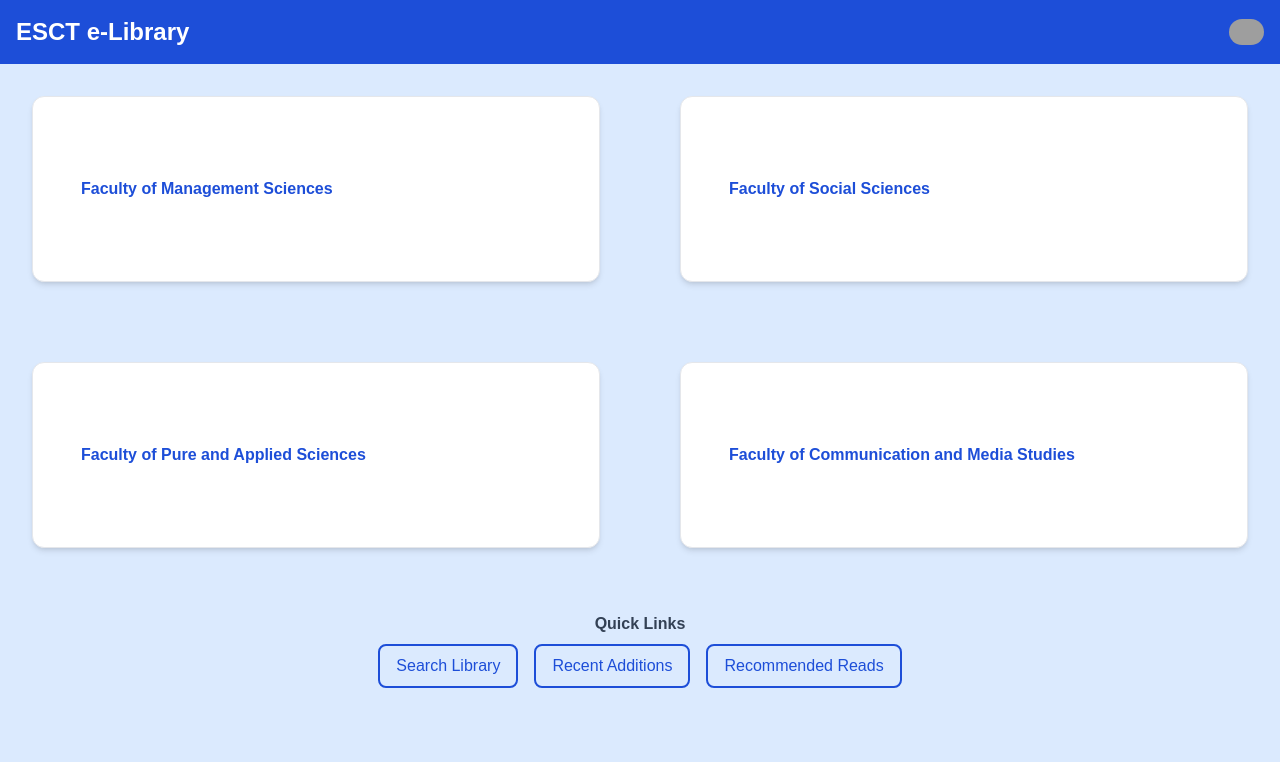
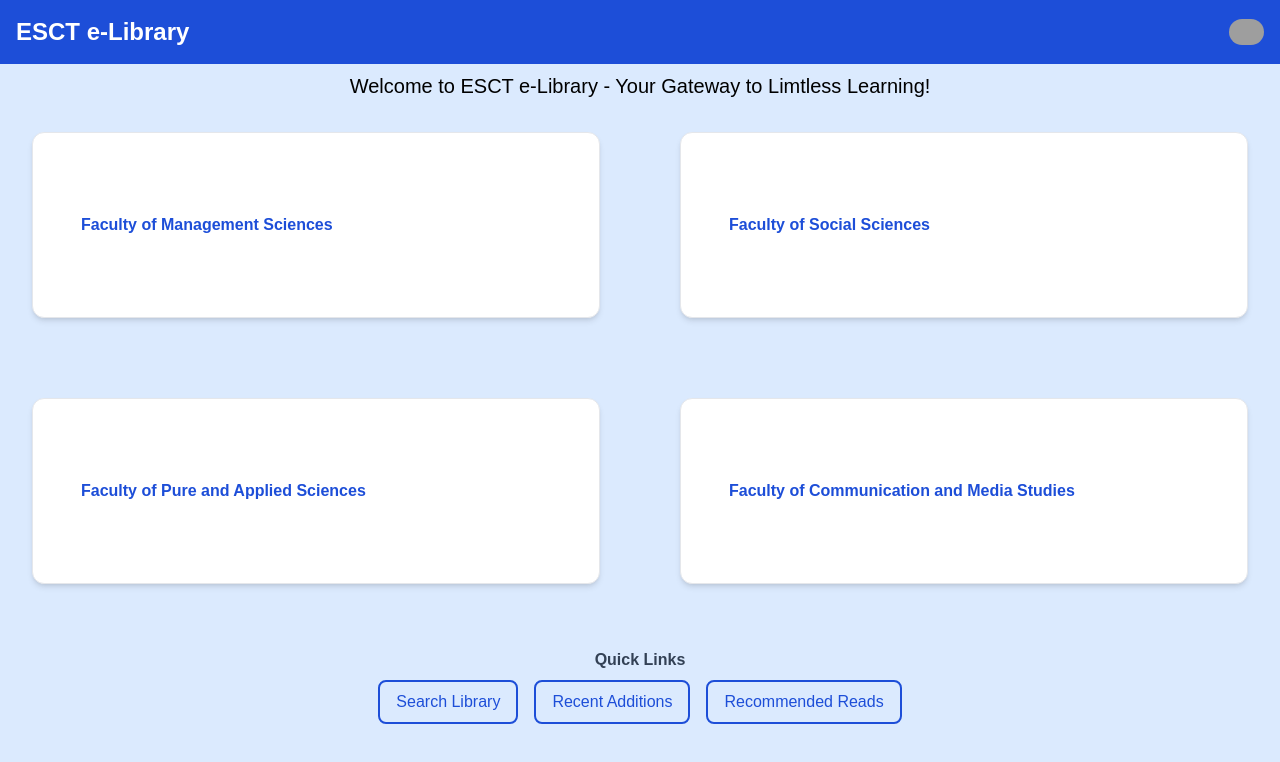
Before and after one commit to Sagelord00000001/esct_e-library, a Next.js app: page /dashboard in a window 1280 px wide. Shown: the top 762 px of the page. Built offline with nearby package versions, Linux system fonts and the light colour scheme; no server answers; grey boxes are pictures that could not be loaded.

Commit message:
Welcome attribute

```diff
--- a/app/dashboard/page.js
+++ b/app/dashboard/page.js
@@ -1,8 +1,14 @@
+'use client'
 import FacultyCard from "@/components/FacultyCard";
+import { useKindeBrowserClient } from "@kinde-oss/kinde-auth-nextjs";
 
 export default function Dashboard() {
+      const { user } = useKindeBrowserClient();
+
   return (
     <div className="min-h-screen bg-blue-100">
+      <h3 className="text-black text-center pt-2 text-xs sm:text-sm md:text-lg lg:text-xl">
+        Welcome {user?.given_name} to ESCT e-Library - Your Gateway to Limtless Learning!</h3>
       <div className="grid grid-cols-1 sm:grid-cols-2 md:grid-cols-2 gap-4">
         <FacultyCard title="Faculty of Management Sciences" route="/dashboard/faculty/management"/>
         <FacultyCard title="Faculty of Social Sciences" route="/dashboard/faculty/social" />
```
